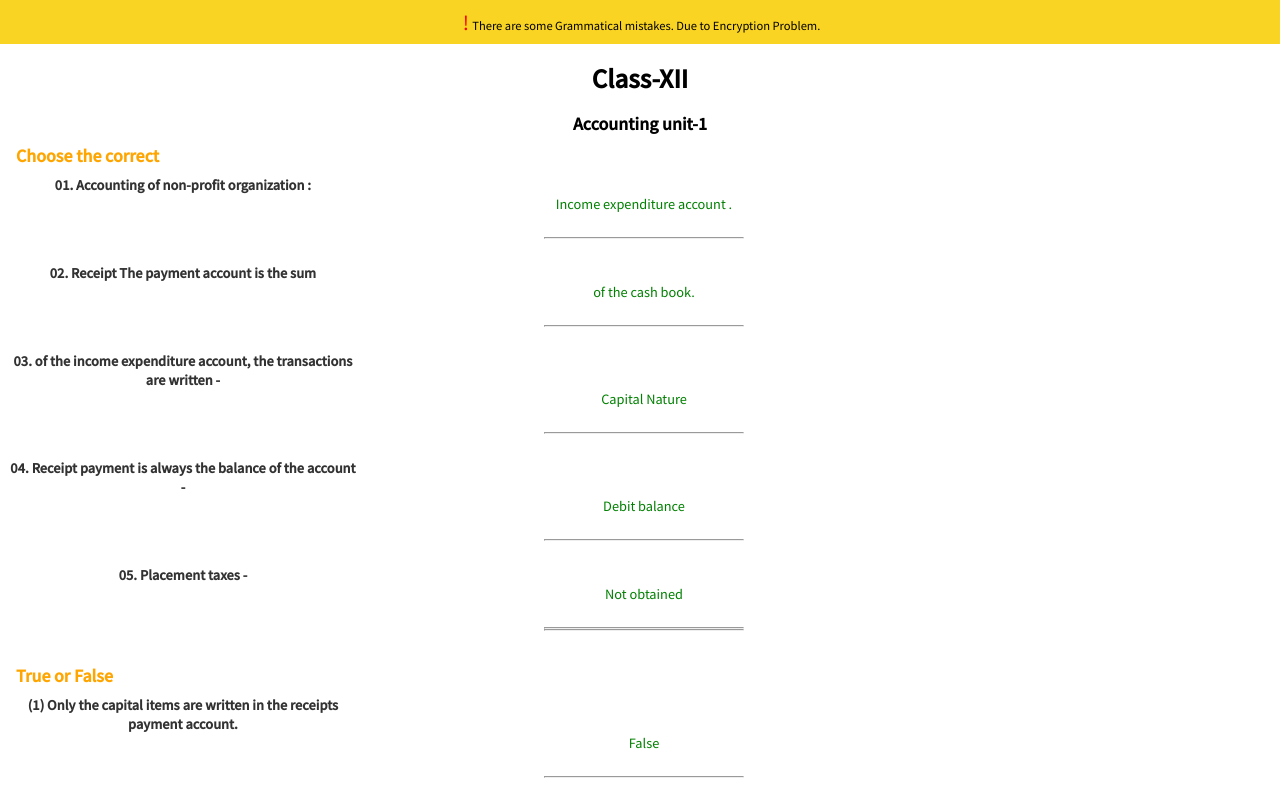
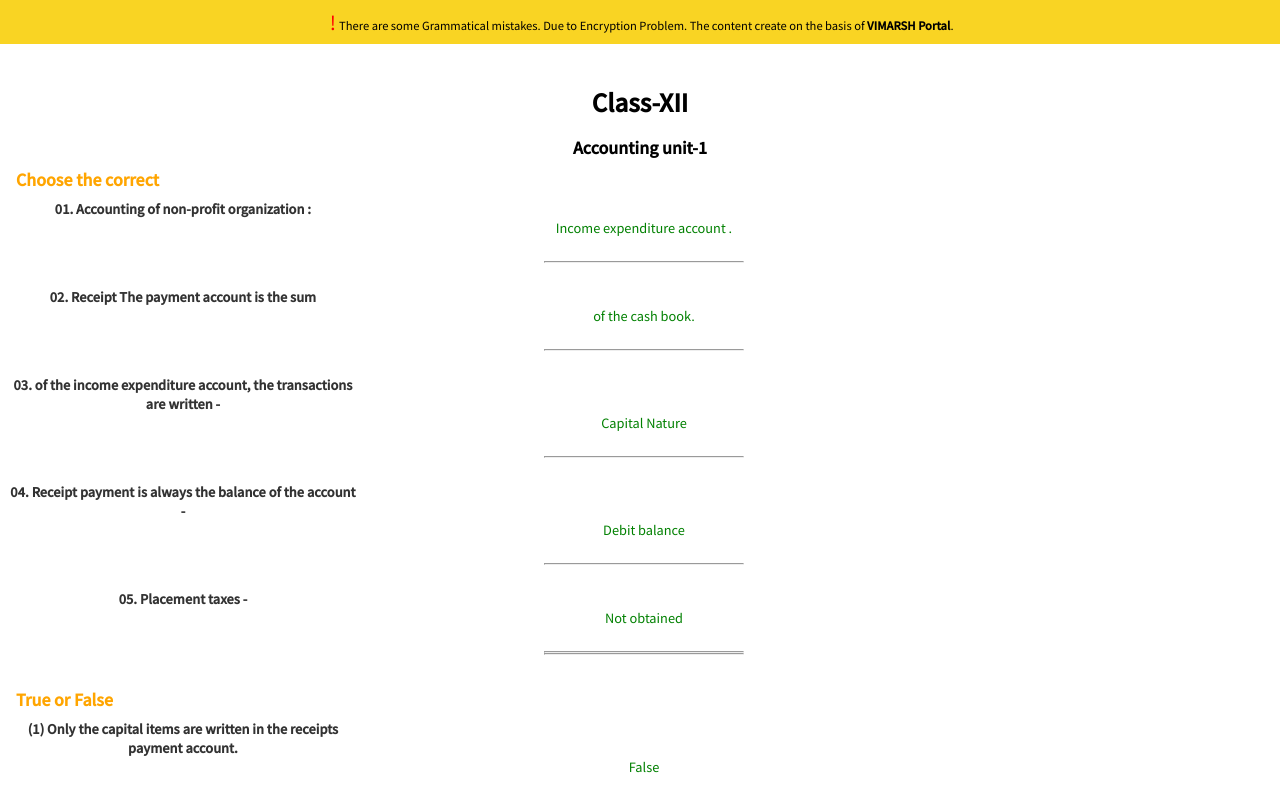
Before and after one commit to hackhoster/PDF, a plain HTML site: page index.html in a window 1280 px wide. Shown: the top 797 px of the page. Drawn offline with Linux system fonts and the light colour scheme.

Commit message:
Newcthing

```diff
--- a/index.html
+++ b/index.html
@@ -100,9 +100,10 @@
 
 <body>
   <header>
-    <p style="font-size: .7rem; text-align:center; padding: .5rem;">There are some Grammatical mistakes. Due to Encryption Problem.</p>
+    <p style="font-size: .7rem; text-align:center; padding: .5rem;">There are some Grammatical mistakes. Due to Encryption Problem. The content create on the basis of <b>VIMARSH Portal</b>.</p>
   </header>
   <section>
+    <br>
     <h1>Class-XII</h1>
     <h2>Accounting unit-1 </h2>
     <div class="CTC">
@@ -272,6 +273,9 @@
     <footer>
       <h1 style="color:white; font-size: 1rem; padding: .5rem">© copyright reserved on team-HH</h1>
     </footer>
+    <script type="text/javascript" charset="utf-8">
+      alert("Website in Under Development.")
+    </script>
 </body>
 
 </html>
```
